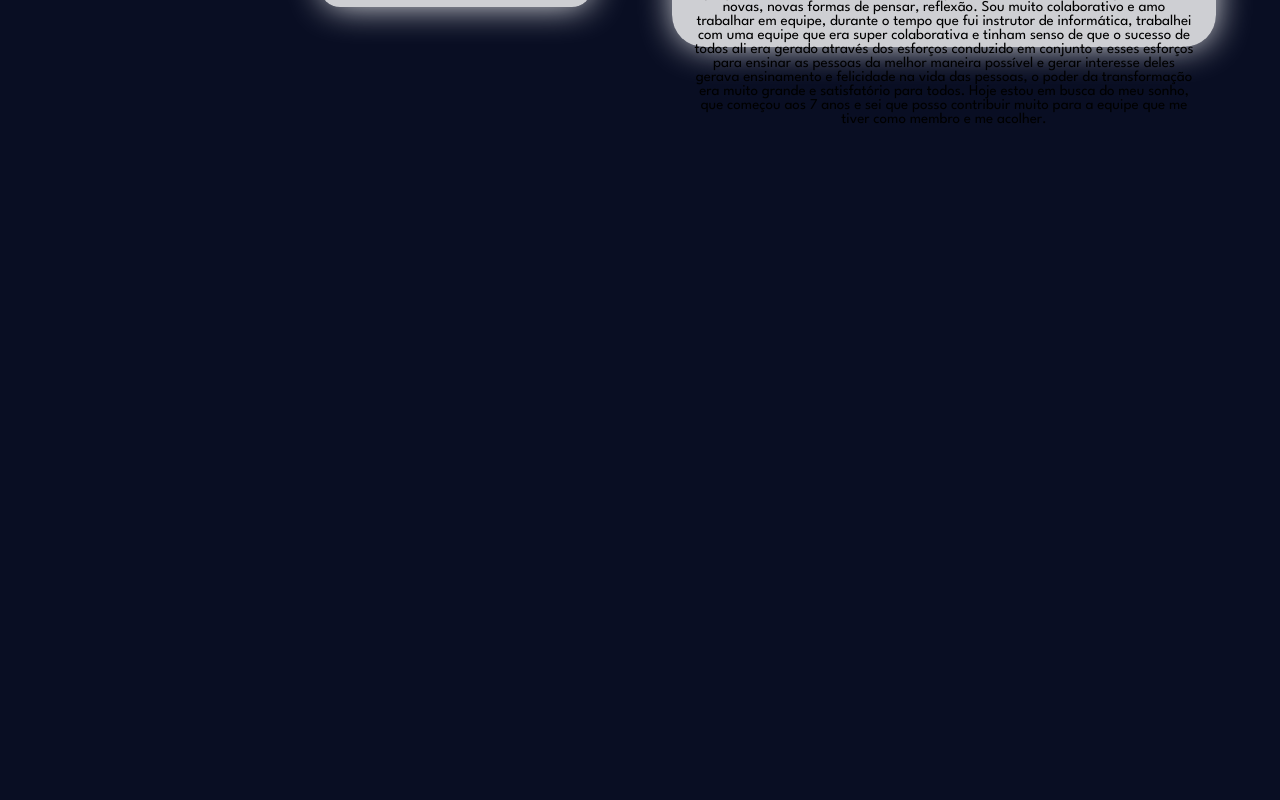
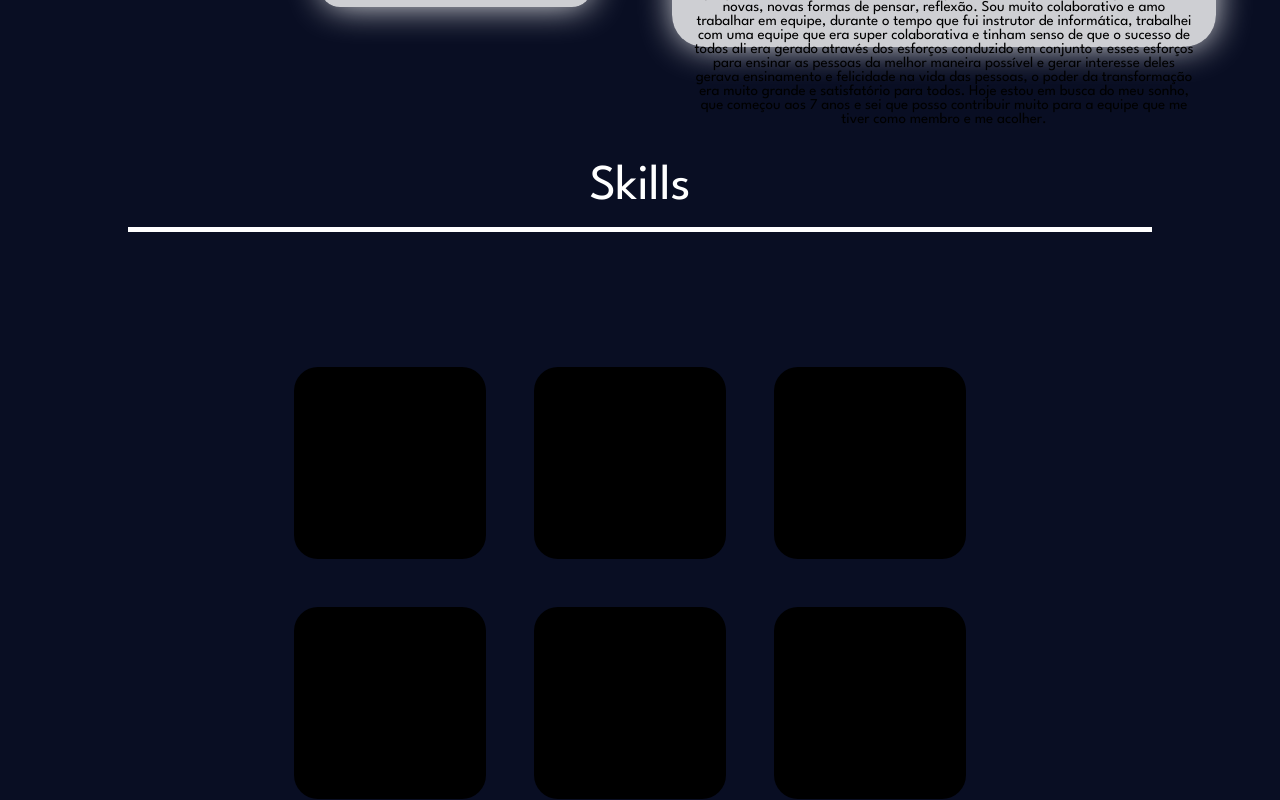
Before and after one commit to ThiagoFdaSLopes/Portfolio, a React (Vite) app in the folder portfolio/: page / in a window 1280 px wide. Shown: the part 1740-2540 px from the top of the page. Before the commit the page ends 1867 px from the top, so only its background shows below. Built offline with nearby package versions, Linux system fonts and the light colour scheme.

Commit message:
feat(skills): Criado container skills e estilização de esboço

```diff
--- a/portfolio/src/components/Skills.jsx
+++ b/portfolio/src/components/Skills.jsx
@@ -1,9 +1,30 @@
-import React from 'react'
+import React from 'react';
+import { ContainerSkills, DivAbout } from '../styles';
 
 const Skills = () => {
   return (
-    <div>Skills</div>
-  )
-}
+    <>
+      <DivAbout>
+        <header className="header-about">
+          <p>Skills</p>
+        </header>
+      </DivAbout>
+      <ContainerSkills>
+        <div className="skills">
+          <div className="habilidades"></div>
+          <div className="habilidades"></div>
+          <div className="habilidades"></div>
+          <div className="habilidades"></div>
+          <div className="habilidades"></div>
+          <div className="habilidades"></div>
+          <div className="habilidades"></div>
+          <div className="habilidades"></div>
+          <div className="habilidades"></div>
+          <div className="habilidades"></div>
+        </div>
+      </ContainerSkills>
+    </>
+  );
+};
 
 export default Skills;
--- a/portfolio/src/pages/Home.jsx
+++ b/portfolio/src/pages/Home.jsx
@@ -2,6 +2,7 @@ import React from 'react';
 import HeaderHome from '../components/Header';
 import MainSections from '../components/MainSections';
 import AboutMe from '../components/AboutMe';
+import Skills from '../components/Skills';
 
 const Home = () => {
   return (
@@ -9,6 +10,7 @@ const Home = () => {
       <HeaderHome />
       <MainSections />
       <AboutMe />
+      <Skills />
     </>
   );
 };
--- a/portfolio/src/pages/Skills.jsx
+++ b/portfolio/src/pages/Skills.jsx
@@ -1,7 +1,7 @@
 import React from 'react';
 
 const Skills = () => {
-  return <div>Skills</div>;
+  return <div>oi</div>;
 };
 
 export default Skills;
--- a/portfolio/src/styles/index.js
+++ b/portfolio/src/styles/index.js
@@ -198,7 +198,6 @@ export const DivPhoto = styled.div`
 export const DivAbout = styled.div`
   display: flex;
   justify-content: center;
-  /* background-color: aliceblue; */
   width: 100%;
   height: 10rem;
 
@@ -285,3 +284,32 @@ export const CardMe = styled.div`
     }
   }
 `;
+
+export const ContainerSkills = styled.div`
+  display: flex;
+  justify-content: center;
+  align-items: center;
+  width: 80%;
+  margin-left: 12rem;
+  height: 45rem;
+
+  .skills {
+    display: flex;
+    flex-wrap: wrap;
+    gap: 3rem;
+    width: 80%;
+    height: 35rem;
+
+    .habilidades {
+      background-color: black;
+      border-radius: 24px;
+      display: flex;
+      flex-direction: column;
+      align-items: center;
+      justify-content: center;
+      text-align: center;
+      width: 12rem;
+      height: 12rem;
+    }
+  }
+`;
```
Also changed, not shown: portfolio/src/helpers/Dataskills.js (added).
